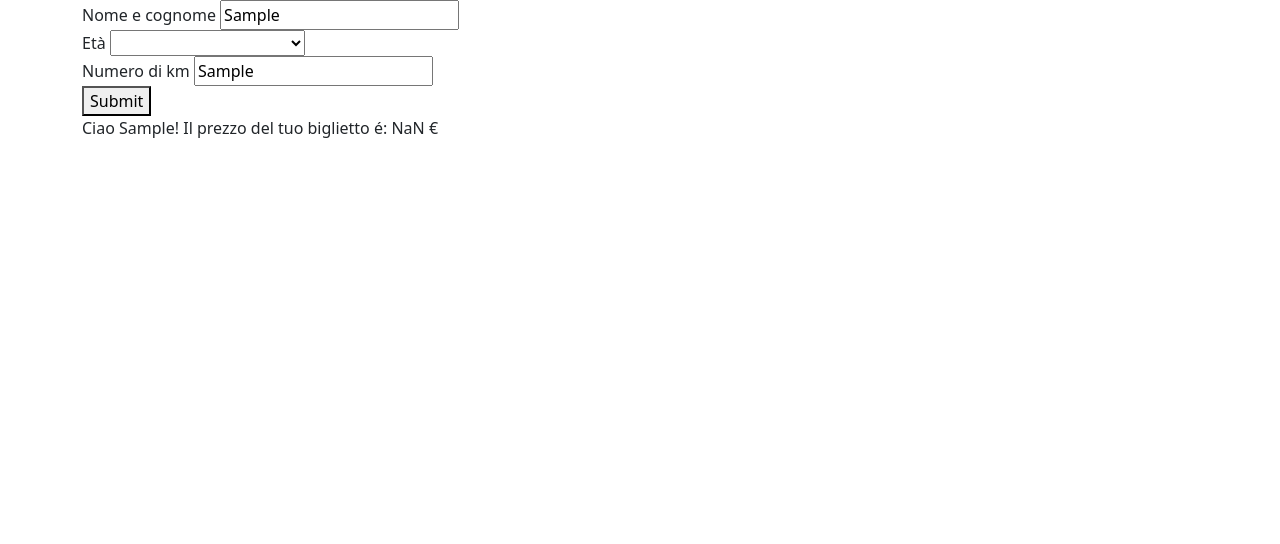
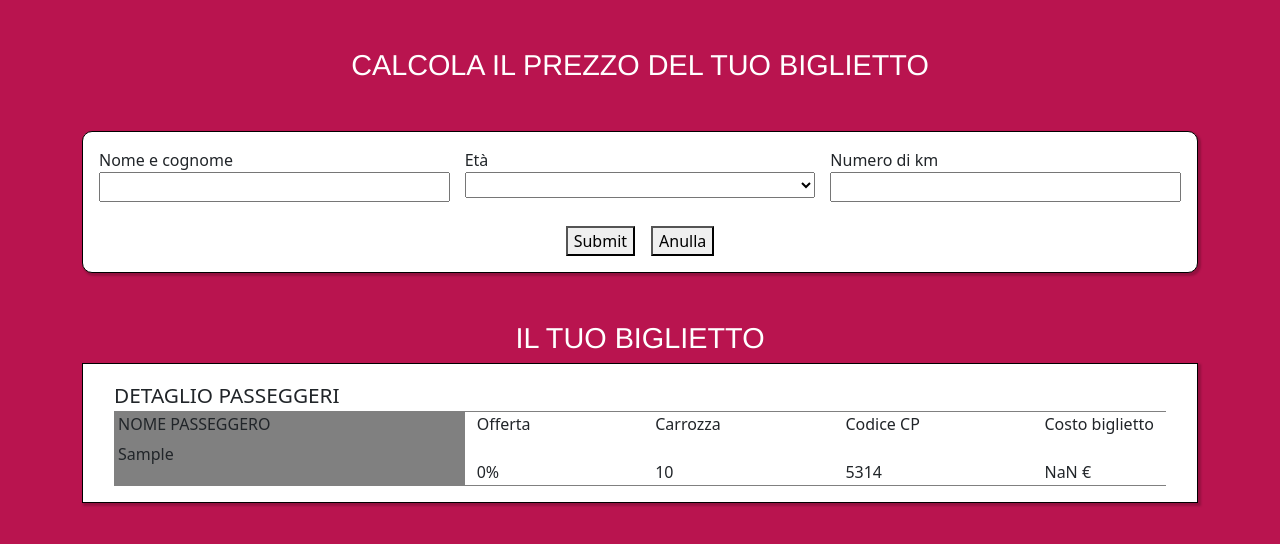
Before and after one commit to luishs0/js-biglietto-treno-form, a plain HTML site: page index.html in a window 1280 px wide. Both pictures are taken after typing "Sample", "Sample" into the empty fields and a click on the button "Submit". Drawn offline with nearby package versions, Linux system fonts and the light colour scheme.

Commit message:
finito (aggiunto style e funzioni nei bottoni)

```diff
--- a/css/style.css
+++ b/css/style.css
@@ -0,0 +1,59 @@
+body {
+    background-color: #b9144f;
+}
+
+h1, h2 {
+    font-family: 'Franklin Gothic Medium', 'Arial Narrow', Arial, sans-serif;
+    font-size: 1.8rem;
+    text-align: center;
+    color: white;
+}
+
+.details-title {
+    font-size: 1.3rem;
+    padding-left: 0;
+    margin-left: -12px;
+    margin-bottom: 0;
+}
+
+h4 {
+    font-size: 1rem;
+}
+
+.form, .ticket {
+    border: 1px solid black;
+    border-radius: 10px;
+    padding: 1rem;
+    background-color: white;
+    box-shadow: 2px 2px 2px 1px rgba(0, 0, 0, 0.2);
+}
+
+.ticket {
+    border-radius: 0;
+}
+
+.ms_name, .ms_age, .ms_km {
+    width: calc(100% / 3 - 10px);
+}
+
+.ticket-container {
+    width: 95%;
+    margin: auto;
+}
+
+.ticket-1 {
+    background-color: #808080;
+}
+
+.ticket-2 {
+    border-top: 1px solid #808080;
+    border-bottom: 1px solid #808080;
+}
+
+.ms_not {
+    display: none;
+}
+
+.ms_yes {
+    display: block;
+}
--- a/index.html
+++ b/index.html
@@ -6,22 +6,27 @@
     <meta name="viewport" content="width=device-width, initial-scale=1.0">
     <title>Document</title>
 
-    <!-- CUSTOM CSS -->
-    <link rel="stylesheet" href="css/style.css">
-
     <!-- BOOTSTRAP -->
     <link href="https://cdn.jsdelivr.net/npm/bootstrap@5.2.2/dist/css/bootstrap.min.css" rel="stylesheet" integrity="sha384-Zenh87qX5JnK2Jl0vWa8Ck2rdkQ2Bzep5IDxbcnCeuOxjzrPF/et3URy9Bv1WTRi" crossorigin="anonymous">
 
+
+    <!-- CUSTOM CSS -->
+    <link rel="stylesheet" href="css/style.css">
 </head>
 <body>
 
+    <div class="backgr">
         <div class="container">
-        <div class="form">
-            <div>
+
+            <h1 class="mt-5">CALCOLA IL PREZZO DEL TUO BIGLIETTO</h1>
+
+            <div class="form mt-5">
+                <div class="d-flex flex-wrap justify-content-between">
+                    <div class="d-flex flex-column ms_name mb-4">
                         <label for="name">Nome e cognome</label>
                         <input type="text" id="name">
                     </div>
-            <div>
+                    <div class="d-flex flex-column ms_age mb-4">
                         <label for="age">Età</label>
                         <select name="age" id="age">
                             <option value=""></option>
@@ -30,20 +35,61 @@
                             <option value="over65">Maggiorenne over 65</option>
                         </select>
                     </div>
-            <div>
+                    <div class="d-flex flex-column ms_km mb-4">
                         <label for="km">Numero di km</label>
                         <input type="text" id="km">
                     </div>
-            <button id="submit">Submit</button>
                 </div>
-
-        <div class="answer">
-           <p id="p_answer"></p>
+                <div class="text-center d-flex justify-content-center">
+                    <button class="me-2" id="submit">Submit</button>
+                    <button class="ms-2" id="anulla">Anulla</button>
                 </div>
             </div>
 
+            <h2 class="mt-5">IL TUO BIGLIETTO</h2>
+
+            <div class="ticket ms_not" id="ticket">
+                <div class="ticket-container">
+                    <p class="details-title">DETAGLIO PASSEGGERI</p>
+
+                    <div class="ticket-content row">
 
 
+                        <div class="ticket-1 col-4 p-1">
+                            <h4>NOME PASSEGGERO</h4>
+                            <p id="nameuser"></p>
+                        </div>
+
+
+                        <div class="ticket-2 col-8 d-flex flex-wrap justify-content-between">
+
+                            <div class="detail d-flex flex-column">
+                                <div class="detail-1 mb-4">Offerta</div>
+                                <div class="detail-2" id="offerta"></div>
+                            </div>
+                            <div class="detail d-flex flex-column">
+                                <div class="detail-1 mb-4">Carrozza</div>
+                                <div class="detail-2" id="carrozza"></div>
+                            </div>
+                            <div class="detail d-flex flex-column">
+                                <div class="detail-1 mb-4">Codice CP</div>
+                                <div class="detail-2" id="cp"></div>
+                            </div>
+                            <div class="detail d-flex flex-column">
+                                <div class="detail-1 mb-4">Costo biglietto</div>
+                                <div class="detail-2" id="costo"></div>
+                            </div>
+
+                        </div>
+
+
+                    </div>
+
+                </div>
+            </div>
+        </div>
+    </div>
     <script src="js/script.js"></script>
+
 </body>
 </html>
--- a/js/script.js
+++ b/js/script.js
@@ -22,6 +22,8 @@ let submitInput = document.getElementById("submit");
 
 let kmUserInput = document.getElementById("km");
 
+let ticketUser = document.getElementById("ticket")
+
 
 submit.addEventListener("click", function() {
     let nameUser = nameUserInput.value;
@@ -33,16 +35,55 @@ submit.addEventListener("click", function() {
     console.log(firstPrice);
 
     let price;
+    let offer;
 
     if (ageUser === "minorenne") {
         price = (firstPrice*0.8).toFixed(2);
+        offer = "20%";
     } else if (ageUser === "over65") {
         price = (firstPrice*0.6).toFixed(2);
+        offer = "40%";
     } else {
         price = (firstPrice).toFixed(2);
+        offer = "0%";
     }
 
     console.log("prezzo col sconto: " + price + " €");
 
-    document.getElementById("p_answer").innerHTML = `Ciao ${nameUser}! Il prezzo del tuo biglietto é: ${price} €`
+
+    nameUserContent = document.getElementById("nameuser");
+    nameUserContent.innerHTML = `${nameUser}`
+
+    let offerLabel = document.getElementById("offerta");
+    offerLabel.innerHTML = offer;
+
+    let carrozza = document.getElementById("carrozza");
+    carrozza.innerHTML = Math.floor(Math.random() * (10 - 1 + 1) ) + 1;
+
+    let cp = document.getElementById("cp");
+    cp.innerHTML = Math.floor(Math.random() * (10000 - 1 + 1) ) + 1;
+
+    let costo = document.getElementById("costo");
+    costo.innerHTML = price + " €";
+
+    nameUserInput.value = "";
+    ageUserInput.value = "";
+    kmUserInput.value = "";
+
+
+    ticketUser.classList.remove("ms_not");
+    ticketUser.classList.add("ms_yes");
+
+
 })
+
+let anulla = document.getElementById("anulla");
+
+anulla.addEventListener("click", function() {
+    nameUserInput.value = "";
+    ageUserInput.value = "";
+    kmUserInput.value = "";
+
+    ticketUser.classList.add("ms_not");
+    ticketUser.classList.remove("ms_yes");
+})
```
Lines whose indentation alone changed are shown as unchanged.
